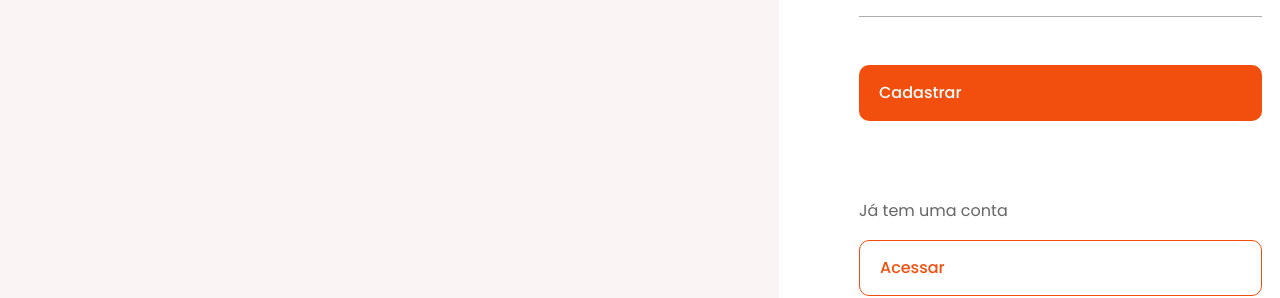
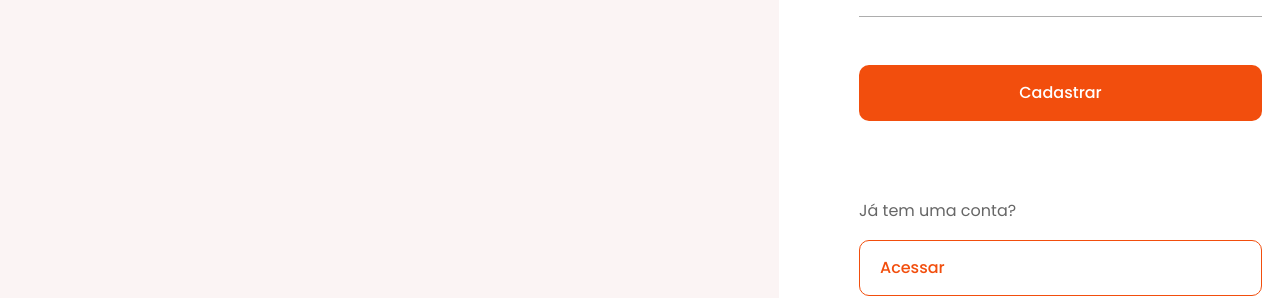
Before and after one commit to ropdias/marketplace-web, a React (Vite) app: page /sign-up in a window 1280 px wide. Shown: the part 816-1114 px from the top of the page. Built offline with nearby package versions, Linux system fonts and the light colour scheme; some icons are missing.

Commit message:
fix: remove button icon and change text

```diff
--- a/src/pages/auth/sign-up.tsx
+++ b/src/pages/auth/sign-up.tsx
@@ -217,15 +217,18 @@ export function SignUp() {
                 })}
               />
             </div>
-            <Button disabled={isSubmitting} type="submit">
+            <Button
+              disabled={isSubmitting}
+              type="submit"
+              className="justify-center"
+            >
               Cadastrar
-              <ArrowRight02Icon />
             </Button>
           </form>
         </div>
         <div className="flex flex-col justify-between gap-5">
           <p className={cn('text-gray-300', getTailwindClass('font-body-md'))}>
-            Já tem uma conta
+            Já tem uma conta?
           </p>
           <Button asChild variant="outline">
             <Link to="/sign-in">
```
